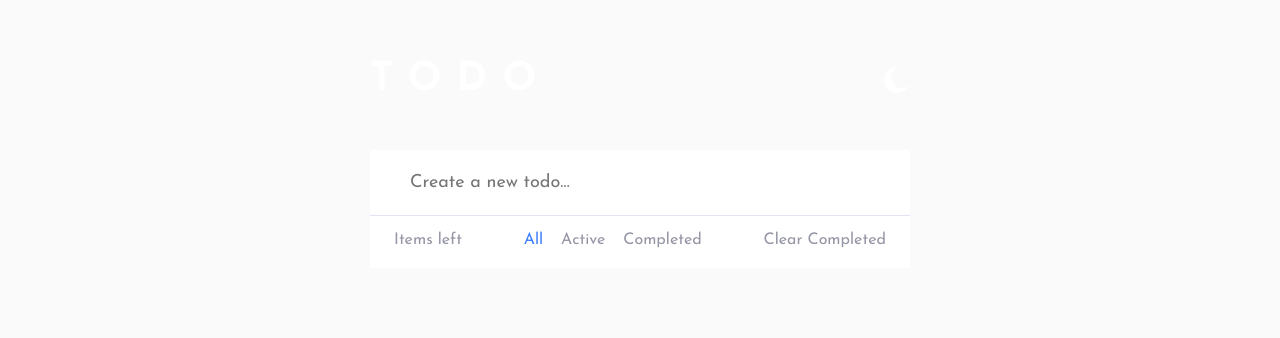
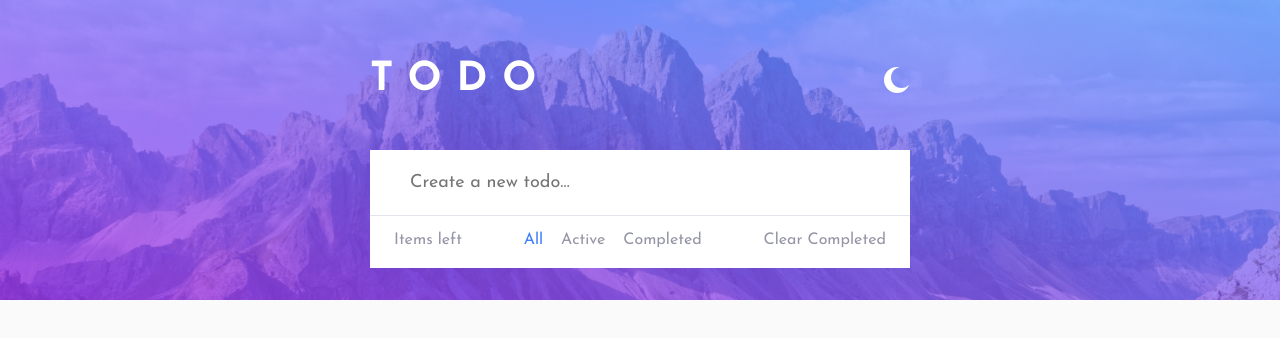
Before and after one commit to iabdulhakim/6.3-DARS, a React (Vite) app: page / in a window 1280 px wide. Shown: the top 338 px of the page. Built offline with nearby package versions, Linux system fonts and the light colour scheme.

Commit message:
fixed bugs

```diff
--- a/src/index.css
+++ b/src/index.css
@@ -28,7 +28,7 @@ body{
 }
 
 .main{
-  background-image: ("background.jpg");
+  background: url(/background.jpg);
   background-position: top;
   background-repeat:repeat-x;
   height: 700px;
```
